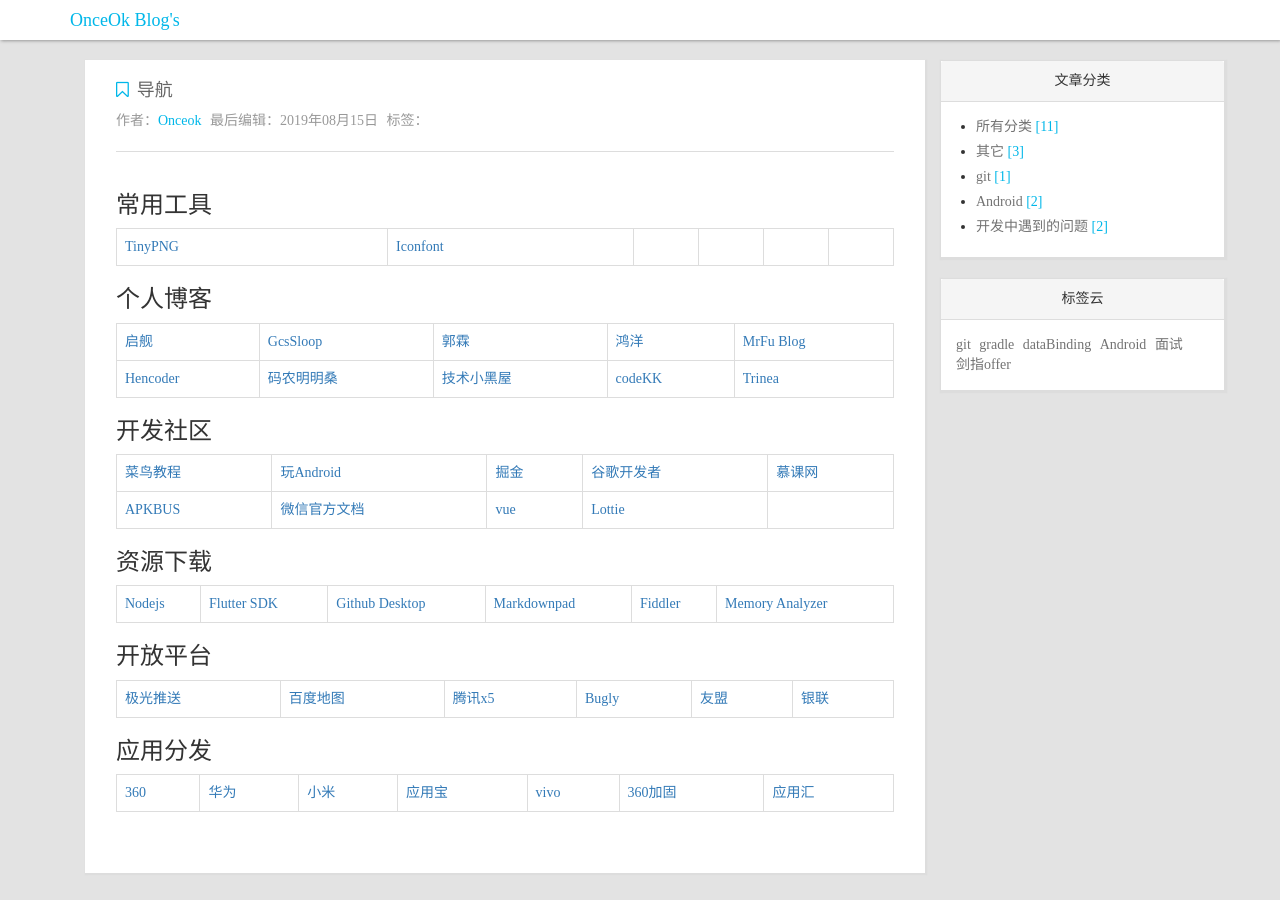
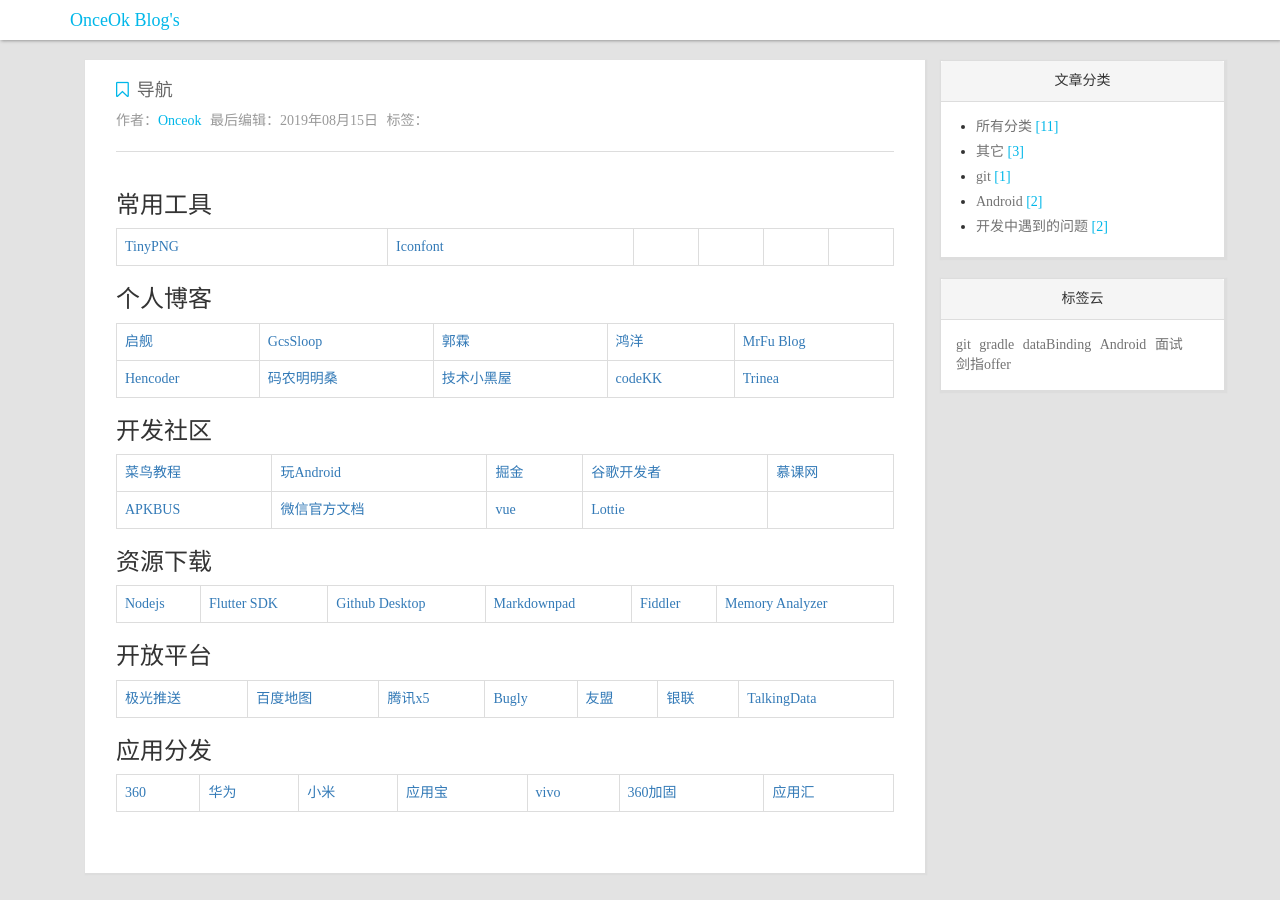
Before and after one commit to z981446402/kyle.github.com, a Jekyll site: the page built from _posts/2019-08-15-导航.md, in a window 1280 px wide. Built offline with Jekyll 4.4.1, drawn with Linux system fonts in a browser that asks for light colours; nearby versions of some CDN libraries; comment, search, counter and statistics services are not loaded.

Commit message:
Update 2019-08-15-导航.md
update

```diff
--- a/_posts/2019-08-15-导航.md
+++ b/_posts/2019-08-15-导航.md
@@ -80,6 +80,7 @@
 	<td><a href="https://bugly.qq.com/" target="_blank">Bugly</a></td>
 	<td><a href="https://www.umeng.com/" target="_blank">友盟</a></td>
 	<td><a href="https://open.unionpay.com/tjweb/index" target="_blank">银联</a></td>
+	<td><a href="https://www.talkingdata.com/" target="_blank">TalkingData</a></td>
    </tr>
 
 </table>
```
